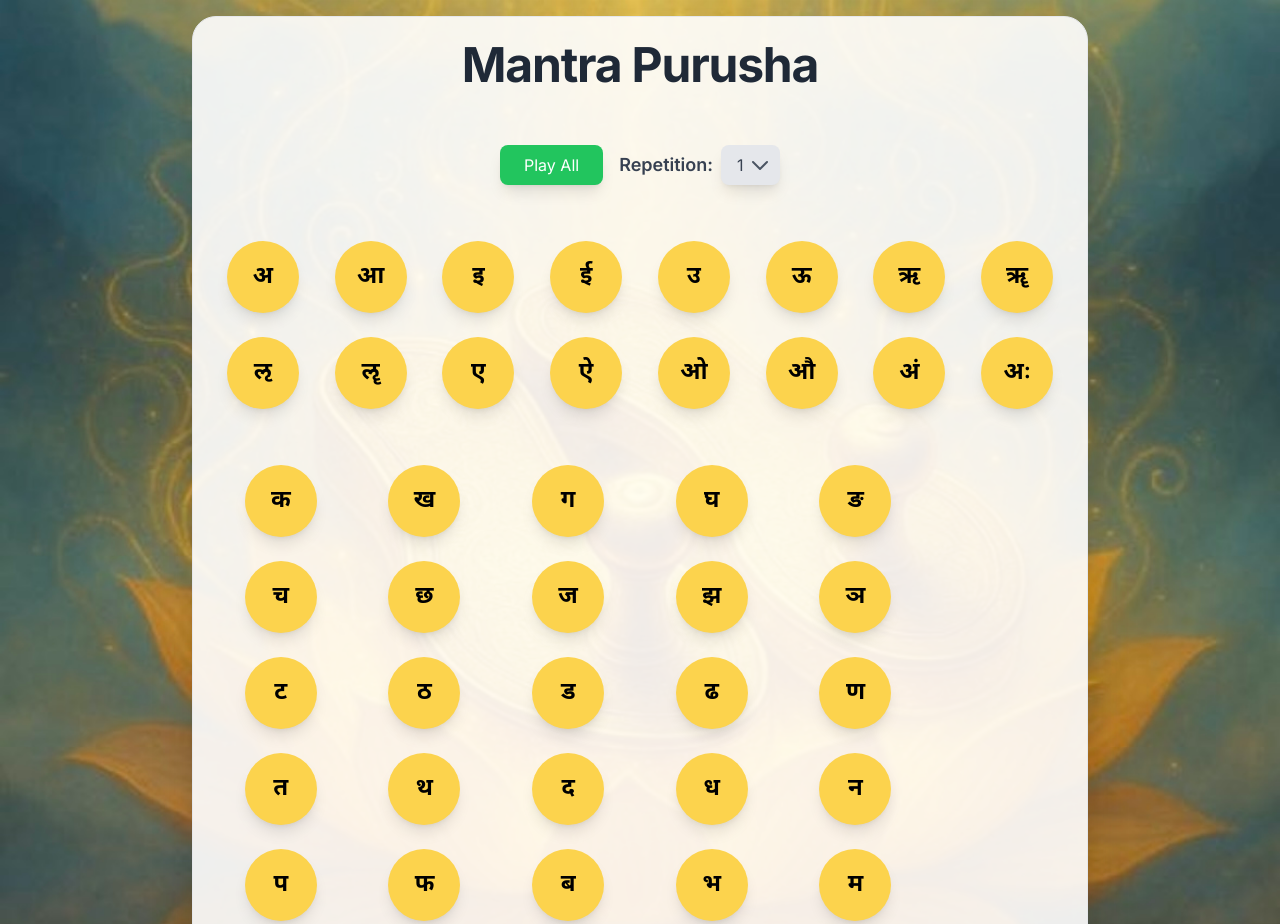
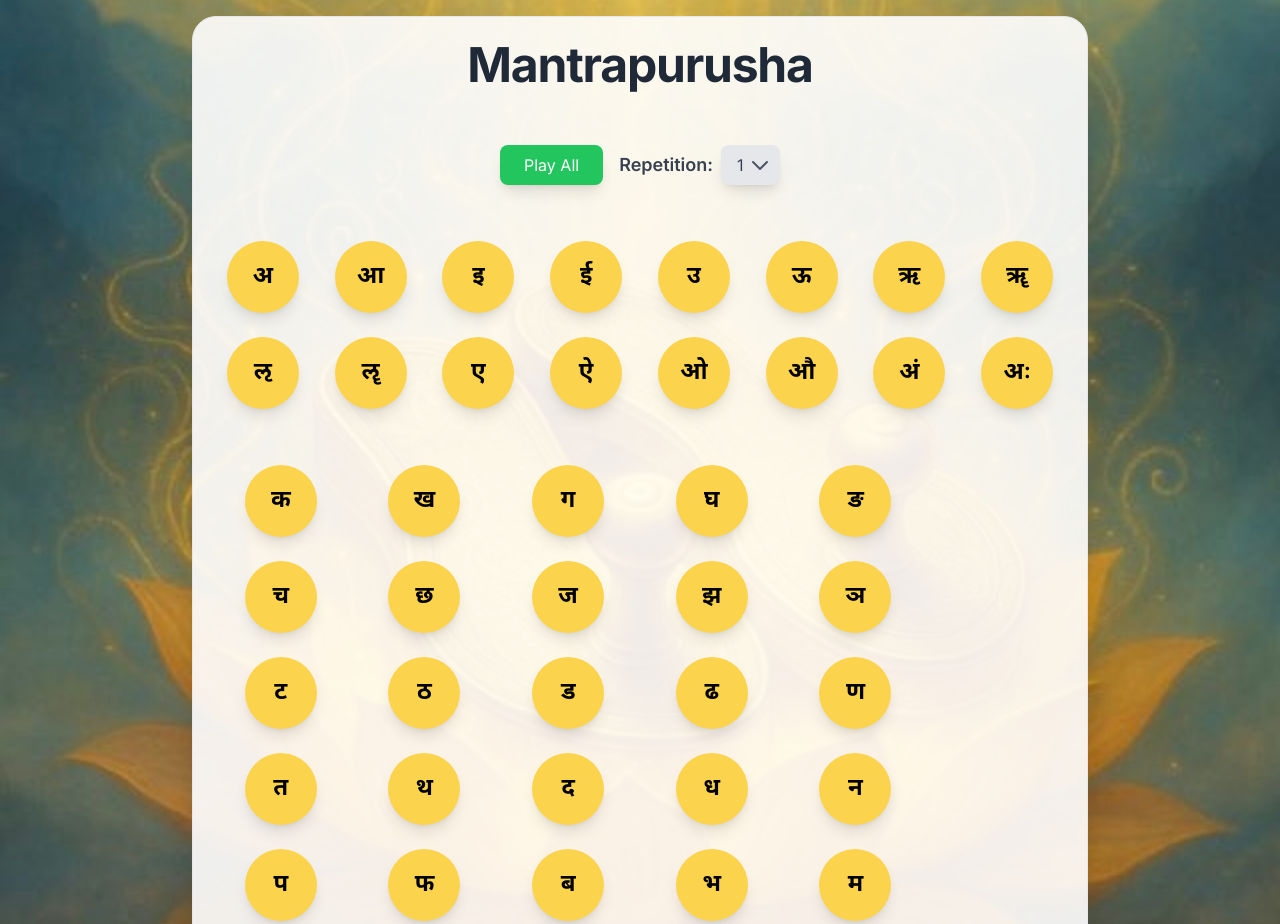
Before and after one commit to sriguru-sakalamaa/sriguru-sakalamaa.github.io, a plain HTML site: page index.html in a window 1280 px wide. Shown: the top 924 px of the page. Drawn offline with nearby package versions, Linux system fonts and the light colour scheme.

Commit message:
Update index.html

```diff
--- a/index.html
+++ b/index.html
@@ -3,7 +3,7 @@
 <head>
     <meta charset="UTF-8">
     <meta name="viewport" content="width=device-width, initial-scale=1.0">
-    <title>Mantra Purusha</title>
+    <title>Mantrapurusha</title>
     <script src="https://cdn.tailwindcss.com"></script>
     <script>
         tailwind.config = {
@@ -125,7 +125,7 @@
 <body class="flex items-center justify-center min-h-screen p-4">
     <div class="content-wrapper max-w-4xl w-full bg-white/90 p-6 rounded-3xl shadow-2xl border border-gray-200">
         <h1 class="text-3xl sm:text-4xl md:text-5xl font-extrabold text-center text-gray-800 tracking-tight mb-8">
-            Mantra Purusha
+            Mantrapurusha
         </h1>
         <br>
         <div id="controls" class="flex justify-center items-center space-x-4 mb-8 flex-row">
```
